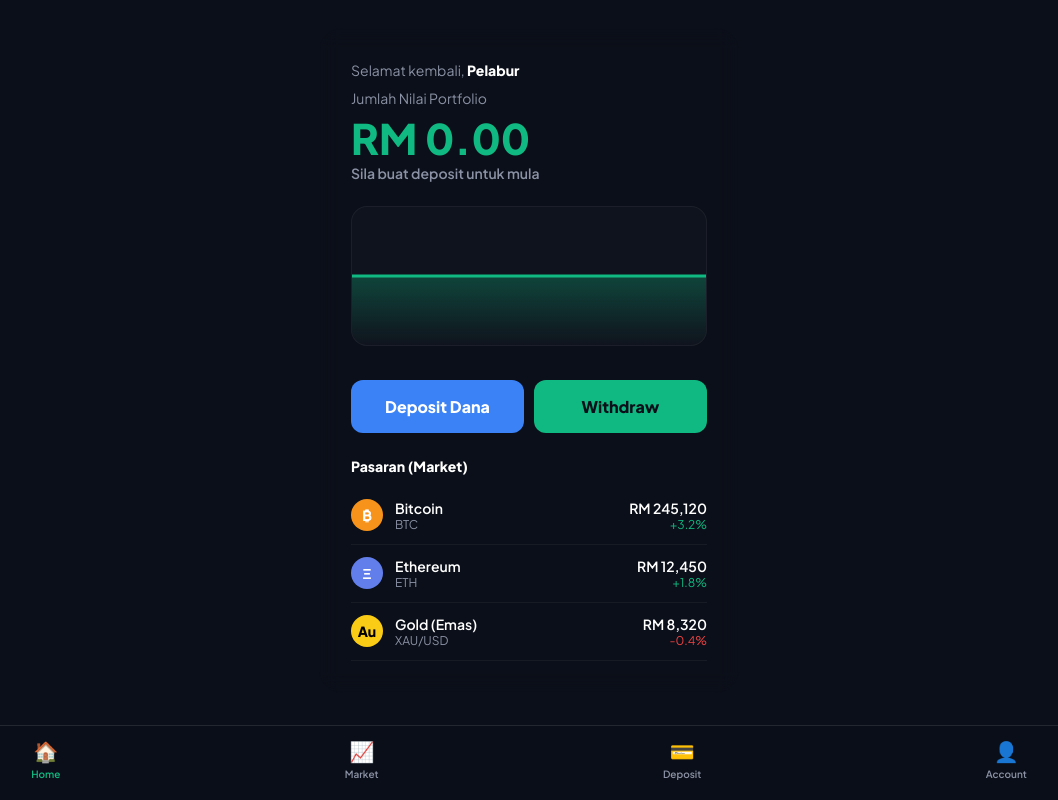
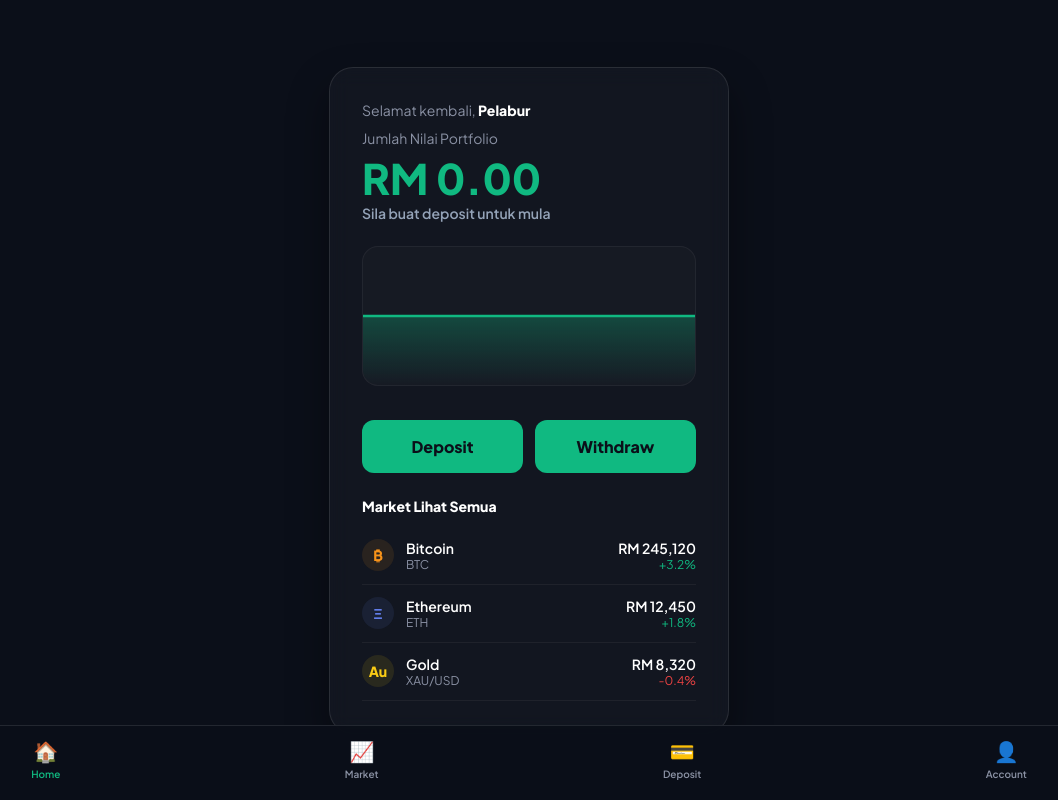
Before and after one commit to imanaqeef099-sudo/scamtrade, a plain HTML site: page dashboard.html in a window 1280 px wide. Shown: the whole page, without its empty margins (111-1169 px from the left). Drawn offline with Linux system fonts and the light colour scheme.

Commit message:
Update dashboard.html

```diff
--- a/dashboard.html
+++ b/dashboard.html
@@ -6,19 +6,19 @@
     <title>AuraVest — Portfolio</title>
     <link rel="stylesheet" href="css/style.css">
 </head>
-<body style="padding-bottom: 80px;">
+<body>
 
-    <div class="card" style="border: none; background: transparent; box-shadow: none; max-width: 420px;">
+    <div class="card">
         <p class="subtitle" style="margin-bottom: 8px;">Selamat kembali, <b id="uname" style="color: white;">Pelabur</b></p>
 
         <div class="balance-box">
             <div class="balance-label">Jumlah Nilai Portfolio</div>
             <div class="balance-amount" id="balance">RM 0.00</div>
-            <div class="balance-change" id="profit" style="color: #8b92a5;">Sila buat deposit untuk mula</div>
+            <div class="balance-change" id="profit" style="color: #94a3b8;">Sila buat deposit untuk mula</div>
         </div>
 
         <div class="chart-container">
-            <svg class="chart-svg" id="chart" viewBox="0 0 400 140" preserveAspectRatio="none">
+            <svg class="chart-svg" id="chart" viewBox="0 0 400 160" preserveAspectRatio="none">
                 <defs>
                     <linearGradient id="gradient" x1="0" x2="0" y1="0" y2="1">
                         <stop offset="0%" stop-color="#10b981" stop-opacity="0.3"/>
@@ -26,20 +26,21 @@
                     </linearGradient>
                 </defs>
                 <path id="chart-fill" d="" fill="url(#gradient)" />
-                <path id="chart-line" d="" fill="none" stroke="#10b981" stroke-width="3" stroke-linecap="round" stroke-linejoin="round"/>
+                <path id="chart-line" class="chart-line" d="" fill="none" stroke="#10b981" stroke-width="3" stroke-linecap="round" stroke-linejoin="round"/>
             </svg>
         </div>
 
-        <div style="display: flex; gap: 10px; margin-top: 20px;">
-            <button onclick="window.location.href='deposit.html'" style="flex: 1; background: #3b82f6; color: white;">Deposit Dana</button>
-            <button onclick="window.location.href='withdraw.html'" style="flex: 1; background: #10b981; color: #0b0f19;">Withdraw</button>
+        <div style="display: flex; gap: 12px;">
+            <button class="btn-deposit" onclick="window.location.href='deposit.html'">Deposit</button>
+            <button class="btn-withdraw" onclick="window.location.href='withdraw.html'">Withdraw</button>
         </div>
 
         <div class="market-list">
-            <div class="market-title">Pasaran (Market)</div>
+            <div class="market-title">Market <span>Lihat Semua</span></div>
+
             <div class="coin-row">
                 <div class="coin-info">
-                    <div class="coin-icon" style="background: #f7931a; color: white;">₿</div>
+                    <div class="coin-icon" style="background: rgba(247, 147, 26, 0.1); color: #f7931a;">₿</div>
                     <div>
                         <div class="coin-name">Bitcoin</div>
                         <div class="coin-ticker">BTC</div>
@@ -50,9 +51,10 @@
                     <div class="coin-change">+3.2%</div>
                 </div>
             </div>
+
             <div class="coin-row">
                 <div class="coin-info">
-                    <div class="coin-icon" style="background: #627eea; color: white;">Ξ</div>
+                    <div class="coin-icon" style="background: rgba(98, 126, 234, 0.1); color: #627eea;">Ξ</div>
                     <div>
                         <div class="coin-name">Ethereum</div>
                         <div class="coin-ticker">ETH</div>
@@ -63,11 +65,12 @@
                     <div class="coin-change">+1.8%</div>
                 </div>
             </div>
+
             <div class="coin-row">
                 <div class="coin-info">
-                    <div class="coin-icon" style="background: #facc15; color: black;">Au</div>
+                    <div class="coin-icon" style="background: rgba(250, 204, 21, 0.1); color: #facc15;">Au</div>
                     <div>
-                        <div class="coin-name">Gold (Emas)</div>
+                        <div class="coin-name">Gold</div>
                         <div class="coin-ticker">XAU/USD</div>
                     </div>
                 </div>
@@ -79,73 +82,51 @@
         </div>
     </div>
 
-    <!-- Bottom Navigation -->
     <div class="bottom-nav">
-        <a href="dashboard.html" class="nav-item active">
-            <span class="nav-icon">🏠</span> Home
-        </a>
-        <a href="#" class="nav-item">
-            <span class="nav-icon">📈</span> Market
-        </a>
-        <a href="deposit.html" class="nav-item">
-            <span class="nav-icon">💳</span> Deposit
-        </a>
-        <a href="#" class="nav-item">
-            <span class="nav-icon">👤</span> Account
-        </a>
+        <a href="dashboard.html" class="nav-item active"><span class="nav-icon">🏠</span> Home</a>
+        <a href="#" class="nav-item"><span class="nav-icon">📈</span> Market</a>
+        <a href="deposit.html" class="nav-item"><span class="nav-icon">💳</span> Deposit</a>
+        <a href="#" class="nav-item"><span class="nav-icon">👤</span> Account</a>
     </div>
 
     <script>
-        // Ambil nama pelabur
         document.getElementById('uname').textContent = localStorage.getItem('investor_name') || 'Pelabur';
-
-        // Baca baki dari localStorage. Kalau takde, mula dengan 0.
         let balance = parseFloat(localStorage.getItem('fake_balance') || '0');
-
-        // Setup graf dengan 0 dulu
         let points = Array(20).fill(0);
 
-        // Update UI mula-mula
         document.getElementById('balance').textContent = `RM ${balance.toFixed(2)}`;
 
-        // Fungsi untuk update UI
         function updateDashboard() {
             document.getElementById('balance').textContent = `RM ${balance.toFixed(2)}`;
 
             if (balance > 0) {
-                // Kira profit (anggap modal asal RM100)
                 let profit = balance - 100;
                 let pct = (profit / 100) * 100;
                 document.getElementById('profit').textContent = `+ RM ${profit.toFixed(2)} (${pct.toFixed(2)}%) Hari Ini`;
                 document.getElementById('profit').style.color = "#10b981";
             }
 
-            // Update graf
             points.push(balance);
             if(points.length > 20) points.shift();
 
-            let d = "";
-            let fillD = `M 0,140 `;
-            let minVal = Math.min(...points) - 5;
-            let maxVal = Math.max(...points) + 5;
+            let d = "", fillD = `M 0,160 `;
+            let minVal = Math.min(...points) - 5, maxVal = Math.max(...points) + 5;
             let range = maxVal - minVal || 1;
 
             points.forEach((p, i) => {
                 let x = (i / 19) * 400;
-                let y = 140 - ((p - minVal) / range) * 140;
+                let y = 160 - ((p - minVal) / range) * 160;
                 if(y < 0) y = 0;
                 d += (i === 0 ? "M" : "L") + ` ${x},${y} `;
                 fillD += `L ${x},${y} `;
             });
-            fillD += `L 400,140 Z`;
+            fillD += `L 400,160 Z`;
 
             document.getElementById('chart-line').setAttribute('d', d);
             document.getElementById('chart-fill').setAttribute('d', fillD);
         }
+        updateDashboard();
 
-        updateDashboard(); // Jalankan sekali masa load
-
-        // Simulasi untung naik HANYA kalau ada duit
         setInterval(() => {
             if (balance > 0) {
                 balance += (Math.random() * 0.80);
```
